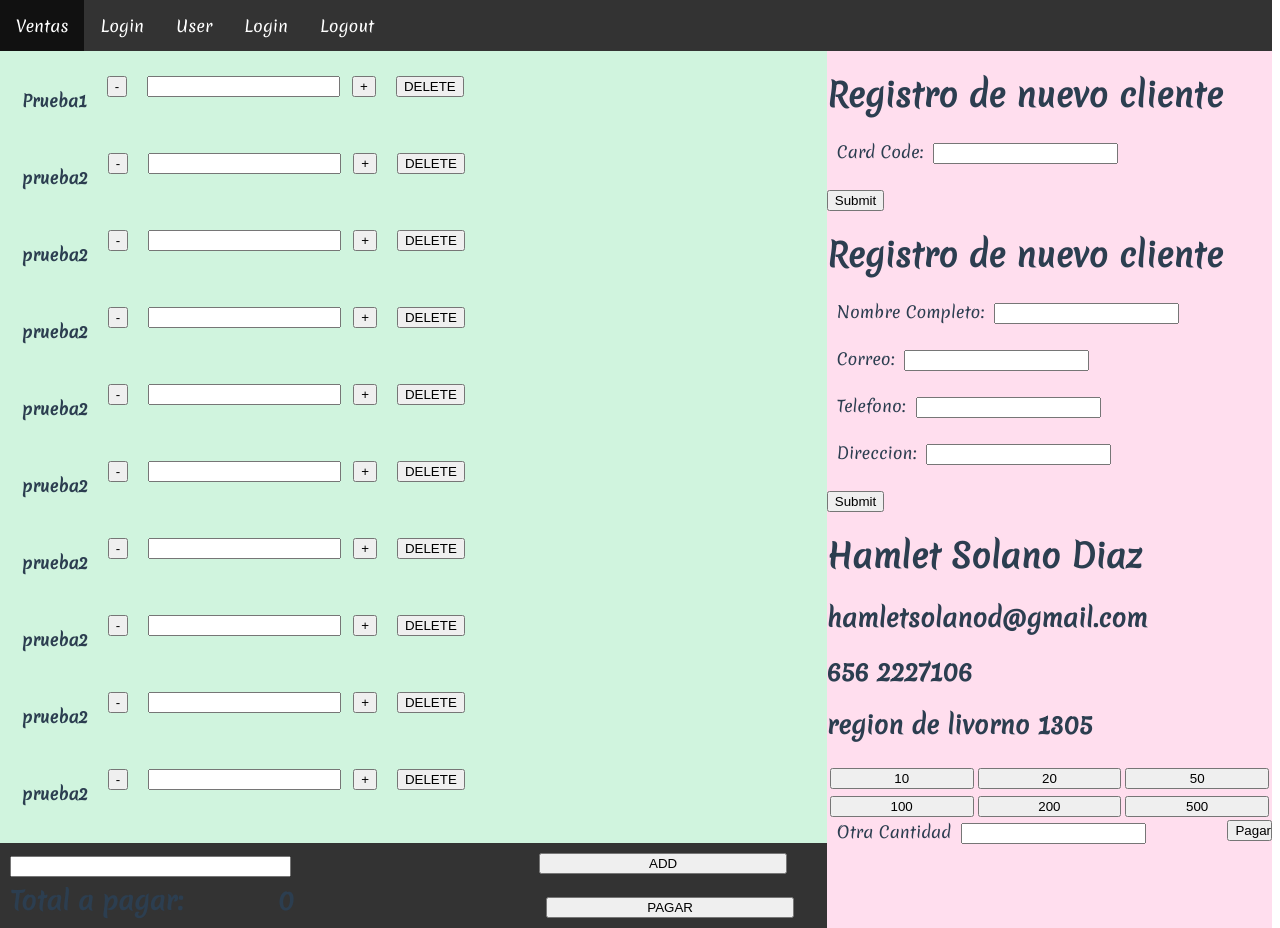
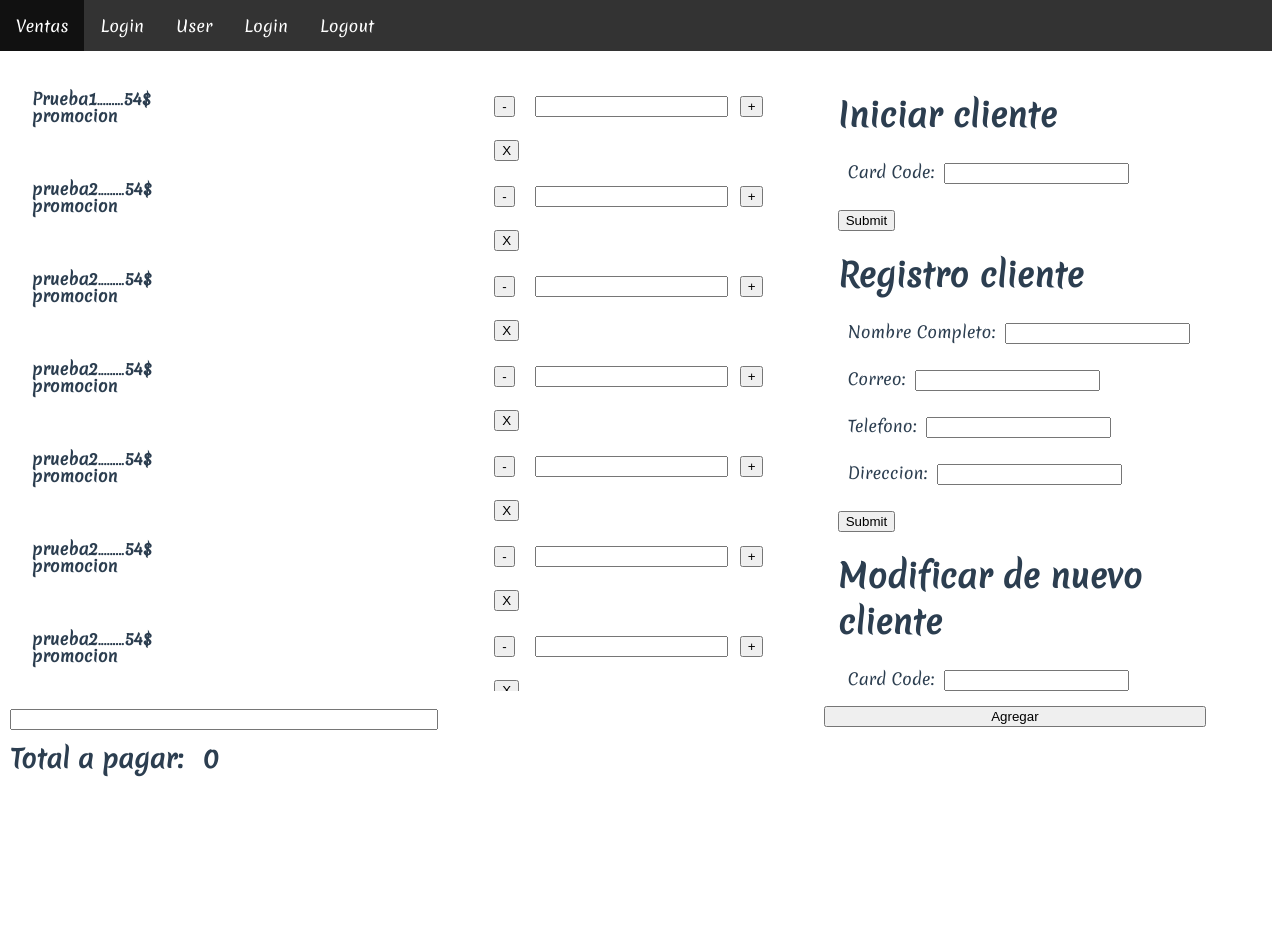
Before and after one commit to FaridCG343/UwUFrontendPharmacy, a Vue app: page /ventas in a window 1280 px wide. After the commit the page ends 800 px from the top, so only its background shows below. Built offline with nearby package versions, Linux system fonts and the light colour scheme.

Commit message:
sales beta 2

```diff
--- a/src/components/ItemsListsComponents/productCardList.vue
+++ b/src/components/ItemsListsComponents/productCardList.vue
@@ -1,10 +1,18 @@
 <template>
     <div class="cardBody">
 
+
+        <div class="Product">
+            <p><b>{{ barcode }}</b>.........<b>54$</b></p>
+            <p><b>promocion</b></p>
+
+
+        </div>
+
+
+
+        <div class="rightAligment">
             <ul>
-            <li>
-                <p><b>{{ barcode }}</b></p>
-            </li>
                 <li>
                     <button>-</button>
                 </li>
@@ -15,8 +23,16 @@
                     <button>+</button>
                 </li>
 
-            <li><button class="delete">DELETE</button></li>
+                <li><button class="delete">X</button></li>
             </ul>
+        </div>
+
+
+
+
+
+
+
 
 
     </div>
@@ -49,6 +65,7 @@ export default {
 .cardBody {
     margin: 0 auto;
     width: 100%;
+    display: inline;
 
 }
 
@@ -78,4 +95,16 @@ li {
 h1 {
     margin-right: 65vh;
 }
+
+.rightAligment {
+    float: right;
+    width: 40%;
+
+}
+
+.Product {
+    float: left;
+    line-height: 5%;
+    width: 40%;
+}
 </style>
--- a/src/components/Sales/AddItem.vue
+++ b/src/components/Sales/AddItem.vue
@@ -1,8 +1,7 @@
 <template>
     <ul class="NewAdd">
         <li><input class="barcodeInput" /></li>
-
-        <li class="addInput"><button class="AddButton">ADD</button></li>
+        <li class="addInput"><button class="AddButton">Agregar</button></li>
     </ul>
 </template>
 
@@ -29,9 +28,14 @@ export default {
 
 <!-- Add "scoped" attribute to limit CSS to this component only -->
 <style scoped>
+.body {
+    width: 100%;
+}
+
 .NewAdd {
+    width: 100%;
+    background-color: white;
     padding: 10px;
-    width: 100%;
 }
 
 .Total {
--- a/src/components/Sales/MainSales.vue
+++ b/src/components/Sales/MainSales.vue
@@ -1,16 +1,21 @@
 <template>
     <div class="container" style="display: flex; height: 100%; ">
         <div class="left">
-            <ProductsList class="ProductsList" />
-            <AddItem />
-            <TotalToPay />
+            <div class="productListContainer">
+                <ProductsList class="ProductsList" />
+            </div>
         </div>
         <div class="right">
-            <UserData />
+            <div class="productListContainer">
+                <UserData />
+            </div>
         </div>
+    </div>
+    <div class="footPage">
+        <AddItem />
+        <TotalToPay />
+    </div>
 
-
-    </div>
 </template>
 
 <script>
@@ -57,16 +62,29 @@ body {
 .left {
     width: 65%;
     height: 100%;
-    background: #D0F4DE;
 }
 
 .right {
     flex-grow: 1;
-    background: #FFDEEE;
 
 }
 
 .ProductsList {
     padding: 10px;
 }
+
+.productListContainer {
+    height: 75vh;
+    overflow-x: hidden;
+    overflow-y: auto;
+    padding: 20px;
+
+}
+
+.footPage {
+    background-color: white;
+    width: 100%;
+    padding-bottom: 5px;
+    padding-top: 5px;
+}
 </style>
--- a/src/components/Sales/ProductsList.vue
+++ b/src/components/Sales/ProductsList.vue
@@ -36,6 +36,14 @@ export default {
 
 <!-- Add "scoped" attribute to limit CSS to this component only -->
 <style scoped>
+.body {
+    width: 100%;
+}
+
+table {
+    width: 100%;
+}
+
 .cardItem {
     width: 100%;
 }
--- a/src/components/Sales/TotalToPay.vue
+++ b/src/components/Sales/TotalToPay.vue
@@ -1,15 +1,10 @@
 <template>
-    <ul>
-        <li>
-            <b>Total a pagar:</b>
-        </li>
-        <li>
-            <b>{{ toPay }}</b>
-        </li>
-        <li>
-            <button class="AddButton">PAGAR</button>
-        </li>
-    </ul>
+
+    <div class="footToPay">
+        <b>Total a pagar:</b>
+        <b>{{ toPay }}</b>
+
+    </div>
 
 </template>
 
@@ -39,10 +34,14 @@ export default {
 <style scoped>
 .body {
     height: 100%;
+    width: 100%;
+    background-color: white;
 }
 
 b {
     font-size: 25px;
+    padding: 10px;
+    background-color: white;
 }
 
 li {
@@ -51,11 +50,13 @@ li {
     display: inline;
     line-height: 50%;
     padding: 10px;
+    background-color: white;
 }
 
-.AddButton {
-    width: 100%;
-    height: 100%;
-    float: right;
+
+.footToPay {
+    display: inline;
+    padding-top: 20px;
+
 }
 </style>
--- a/src/components/Sales/UsersData.vue
+++ b/src/components/Sales/UsersData.vue
@@ -1,6 +1,6 @@
 <template>
     <div class="login">
-        <h1>Registro de nuevo cliente</h1>
+        <h1>Iniciar cliente</h1>
         <label for="fname">Card Code:</label>
         <input type="text" id="fname" name="fname"><br><br>
 
@@ -9,7 +9,30 @@
 
     <div class="registerUser">
         <form>
-            <h1>Registro de nuevo cliente</h1>
+            <h1>Registro cliente</h1>
+            <label for="fname">Nombre Completo:</label>
+            <input type="text" id="fname" name="fname"><br><br>
+
+            <label for="lname">Correo:</label>
+            <input type="text" id="lname" name="lname"><br><br>
+
+            <label for="lname">Telefono:</label>
+            <input type="text" id="lname" name="lname"><br><br>
+
+            <label for="lname">Direccion:</label>
+            <input type="text" id="lname" name="lname"><br><br>
+
+            <input type="submit" value="Submit">
+        </form>
+    </div>
+
+    <div class="modifyUser">
+        <form>
+            <h1>Modificar de nuevo cliente</h1>
+            <label for="fname">Card Code:</label>
+            <input type="text" id="fname" name="fname"><br><br>
+
+
             <label for="fname">Nombre Completo:</label>
             <input type="text" id="fname" name="fname"><br><br>
 
--- a/src/components/loginScreen/LeftMainMenu.vue
+++ b/src/components/loginScreen/LeftMainMenu.vue
@@ -1,6 +1,6 @@
 <template>
     <div class="left">
-        <h1 style="text-align:center; color: #36BCFF; font-size: 50px;"><b>Farmacia UwU</b></h1>
+        <h1 style="text-align:center; color: #333; font-size: 50px;"><b>Farmacia UwU</b></h1>
         <table style="width:100%; height: 50%;   padding: 25px;">
             <tr class="menu-row">
                 <td> <button class="mainitem">VENTA</button> </td>
```
Lines whose indentation alone changed are shown as unchanged.
